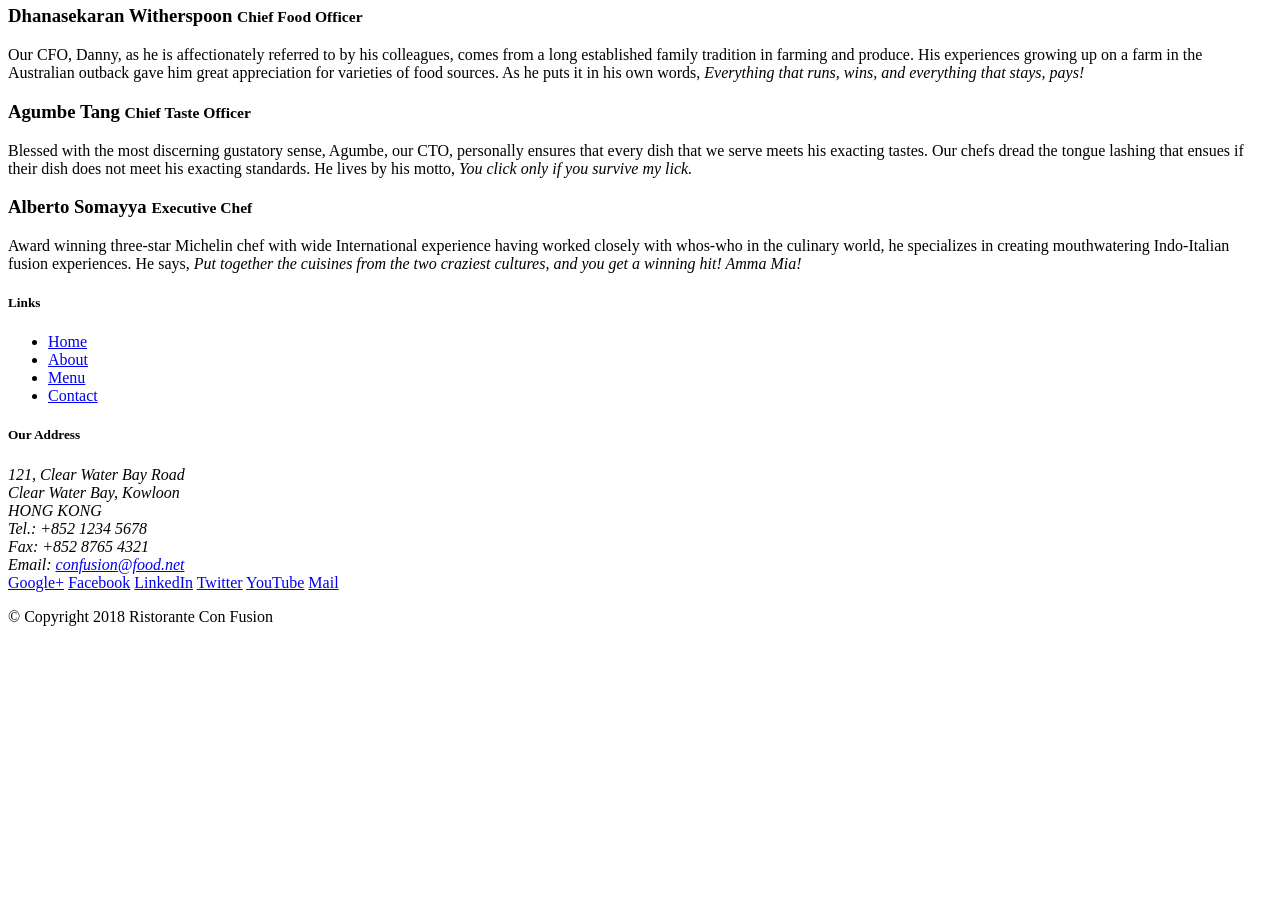
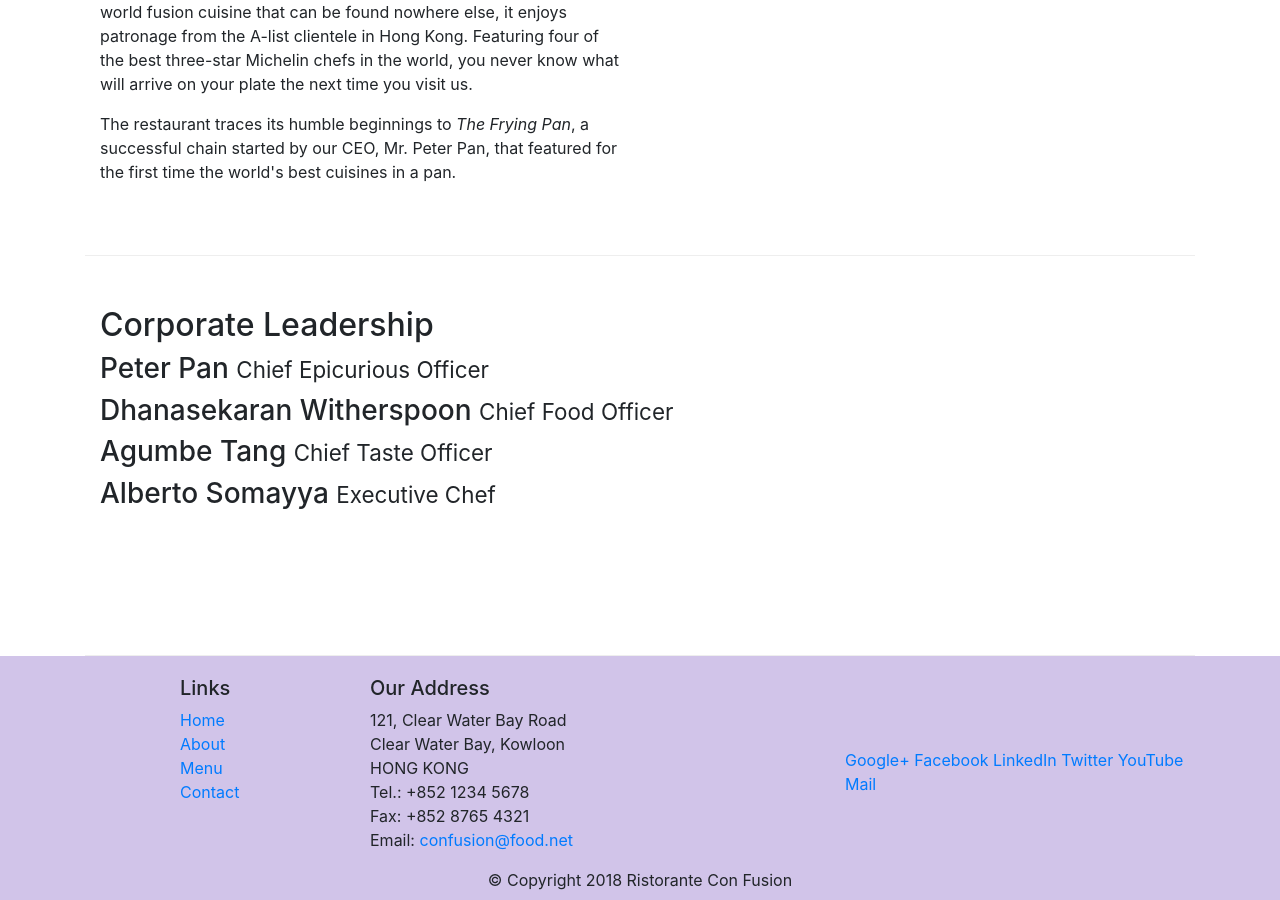
Before and after one commit to atharvagj-ai/conFusion-Website, a website: page aboutus.html in a window 1280 px wide. Shown: the part 471-1371 px from the top of the page. Before the commit the page ends 1113 px from the top, so only its background shows below. Drawn offline with nearby package versions, Linux system fonts and the light colour scheme.

Commit message:
Assignment-1 Complete

```diff
--- a/aboutus.html
+++ b/aboutus.html
@@ -2,7 +2,14 @@
 <html lang="en">
 
 <head>
+    <!-- Required meta tags always come first -->
+    <meta charset="utf-8">
+    <meta name="viewport" content="width=device-width, initial-scale=1, shrink-to-fit=no">
+    <meta http-equiv="x-ua-compatible" content="ie=edge">
 
+    <!--Bootstrap CSS-->
+    <link rel="stylesheet" href="node_modules/bootstrap/dist/css/bootstrap.min.css">
+    <link rel="stylesheet" href="style.css">
     <title>Ristorante Con Fusion: About Us</title>
 
 </head>
@@ -12,46 +19,46 @@
     <header class="jumbotron">
         <div class="container">
             <div class="row row-header">
-                <div class="col-12 col-sm-6">
+                <div class="col-12 col-sm-8">
                     <h1>Ristorante con Fusion</h1>
                     <p>We take inspiration from the World's best cuisines, and create a unique fusion experience. Our lipsmacking creations will tickle your culinary senses!</p>
                 </div>
-                <div class="col-12 col-sm">
+                <div class="col-sm-4">
                 </div>
             </div>
         </div>
     </header>
 
-    <div>
-        <div>
-            <div>
+    <div class="container">
+        <div class="row">
+            <div class="col-12">
                <h3>About Us</h3>
                <hr>
             </div>
         </div>
 
-        <div>
-            <div>
+        <div class="row row-content">
+            <div class="col-sm-6">
                 <h2>Our History</h2>
                 <p>Started in 2010, Ristorante con Fusion quickly established itself as a culinary icon par excellence in Hong Kong. With its unique brand of world fusion cuisine that can be found nowhere else, it enjoys patronage from the A-list clientele in Hong Kong.  Featuring four of the best three-star Michelin chefs in the world, you never know what will arrive on your plate the next time you visit us.</p>
                 <p>The restaurant traces its humble beginnings to <em>The Frying Pan</em>, a successful chain started by our CEO, Mr. Peter Pan, that featured for the first time the world's best cuisines in a pan.</p>
             </div>
-            <div>
+            <div class="col-sm-4">
             </div>
         </div>
 
 
-        <div>
-            <div>
+        <div class="row row-content">
+            <div class="col">
                 <h2>Corporate Leadership</h2>
                 <h3>Peter Pan <small>Chief Epicurious Officer</small></h3>
-                <p>Our CEO, Peter, credits his hardworking East Asian immigrant parents who undertook the arduous journey to the shores of America with the intention of giving their children the best future. His mother's wizardy in the kitchen whipping up the tastiest dishes with whatever is available inexpensively at the supermarket, was his first inspiration to create the fusion cuisines for which <em>The Frying Pan</em> became well known. He brings his zeal for fusion cuisines to this restaurant, pioneering cross-cultural culinary connections.</p>
+                <p class="hidden-xs-down">Our CEO, Peter, credits his hardworking East Asian immigrant parents who undertook the arduous journey to the shores of America with the intention of giving their children the best future. His mother's wizardy in the kitchen whipping up the tastiest dishes with whatever is available inexpensively at the supermarket, was his first inspiration to create the fusion cuisines for which <em>The Frying Pan</em> became well known. He brings his zeal for fusion cuisines to this restaurant, pioneering cross-cultural culinary connections.</p>
                 <h3>Dhanasekaran Witherspoon <small>Chief Food Officer</small></h3>
-                <p>Our CFO, Danny, as he is affectionately referred to by his colleagues, comes from a long established family tradition in farming and produce. His experiences growing up on a farm in the Australian outback gave him great appreciation for varieties of food sources. As he puts it in his own words, <em>Everything that runs, wins, and everything that stays, pays!</em></p>
+                <p class="hidden-xs-down">Our CFO, Danny, as he is affectionately referred to by his colleagues, comes from a long established family tradition in farming and produce. His experiences growing up on a farm in the Australian outback gave him great appreciation for varieties of food sources. As he puts it in his own words, <em>Everything that runs, wins, and everything that stays, pays!</em></p>
                 <h3>Agumbe Tang <small>Chief Taste Officer</small></h3>
-                <p>Blessed with the most discerning gustatory sense, Agumbe, our CTO, personally ensures that every dish that we serve meets his exacting tastes. Our chefs dread the tongue lashing that ensues if their dish does not meet his exacting standards. He lives by his motto, <em>You click only if you survive my lick.</em></p>
+                <p class="hidden-xs-down">Blessed with the most discerning gustatory sense, Agumbe, our CTO, personally ensures that every dish that we serve meets his exacting tastes. Our chefs dread the tongue lashing that ensues if their dish does not meet his exacting standards. He lives by his motto, <em>You click only if you survive my lick.</em></p>
                 <h3>Alberto Somayya <small>Executive Chef</small></h3>
-                <p>Award winning three-star Michelin chef with wide International experience having worked closely with whos-who in the culinary world, he specializes in creating mouthwatering Indo-Italian fusion experiences. He says, <em>Put together the cuisines from the two craziest cultures, and you get a winning hit! Amma Mia!</em></p>
+                <p class="hidden-xs-down">Award winning three-star Michelin chef with wide International experience having worked closely with whos-who in the culinary world, he specializes in creating mouthwatering Indo-Italian fusion experiences. He says, <em>Put together the cuisines from the two craziest cultures, and you get a winning hit! Amma Mia!</em></p>
             </div>
        </div>
 
@@ -60,7 +67,7 @@
     <footer class="footer">
         <div class="container">
             <div class="row">
-                <div class="col-4 offset-1 col-sm-2">
+                <div class="col-5 offset-1 col-sm-2">
                     <h5>Links</h5>
                     <ul class="list-unstyled">
                         <li><a href="#">Home</a></li>
@@ -69,7 +76,7 @@
                         <li><a href="#">Contact</a></li>
                     </ul>
                 </div>
-                <div class="col-7 col-sm-5">
+                <div class="col-6 col-sm-5">
                     <h5>Our Address</h5>
                     <address>
 		              121, Clear Water Bay Road<br>
@@ -80,8 +87,8 @@
 		              Email: <a href="mailto:confusion@food.net">confusion@food.net</a>
 		           </address>
                 </div>
-                <div class="col-12 col-sm-4 align-self-center">
-                    <div class="text-center">
+                <div class="col-sm align-self-center">
+                    <div class="text-align:center">
                         <a href="http://google.com/+">Google+</a>
                         <a href="http://www.facebook.com/profile.php?id=">Facebook</a>
                         <a href="http://www.linkedin.com/in/">LinkedIn</a>
@@ -100,5 +107,8 @@
     </footer>
 
 </body>
-
+    <!-- jQuery first, then Popper.js, then Bootstrap JS. -->
+    <script src="node_modules/jquery/dist/jquery.slim.min.js"></script>
+    <script src="node_modules/popper.js/dist/umd/popper.min.js"></script>
+    <script src="node_modules/bootstrap/dist/js/bootstrap.min.js"></script>
 </html>
--- a/style.css
+++ b/style.css
@@ -28,3 +28,8 @@
     margin: 0px;
     color: #0f0f0f;
 }
+
+.hidden-xs-down{
+    display: none ;
+    display: sm-block;
+}
```
Also changed, not shown: FullScreen-SS-Assg1.png (added), SmallScreen-SS-Assg1.png (added).
